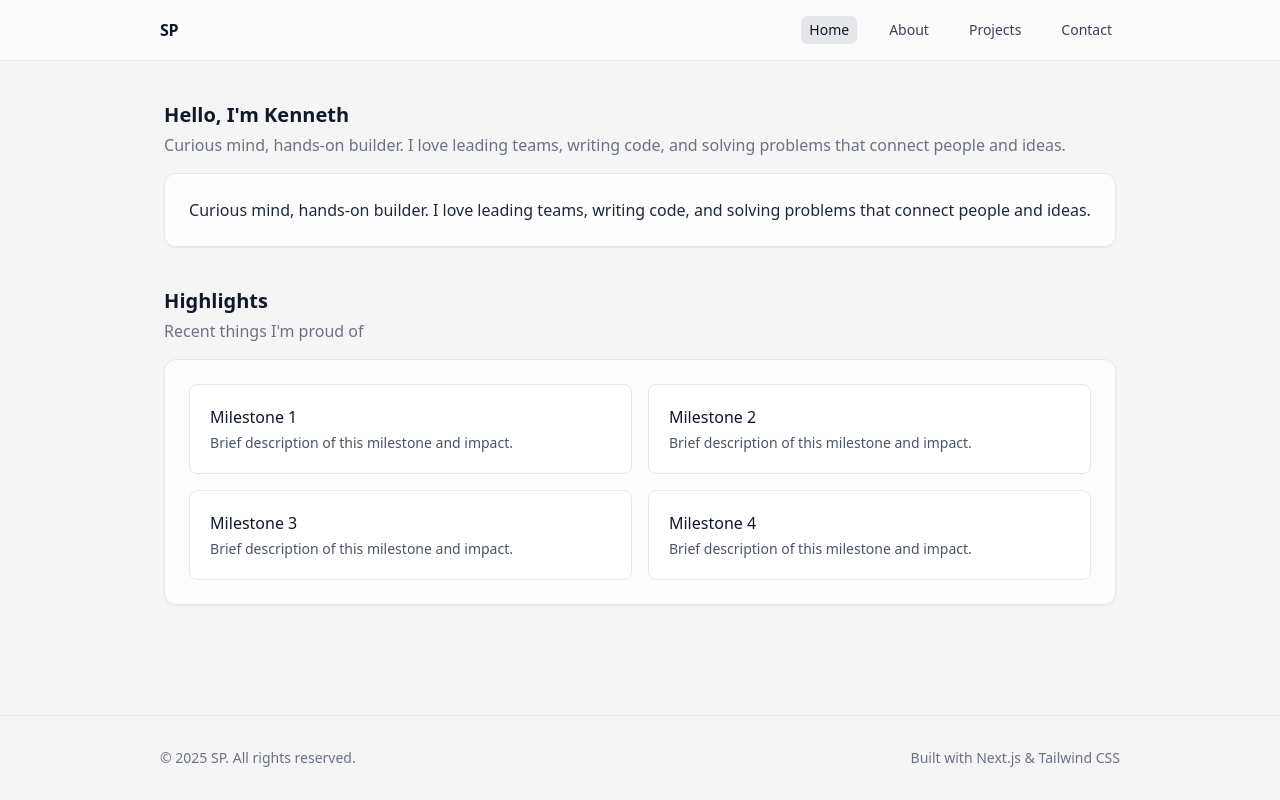
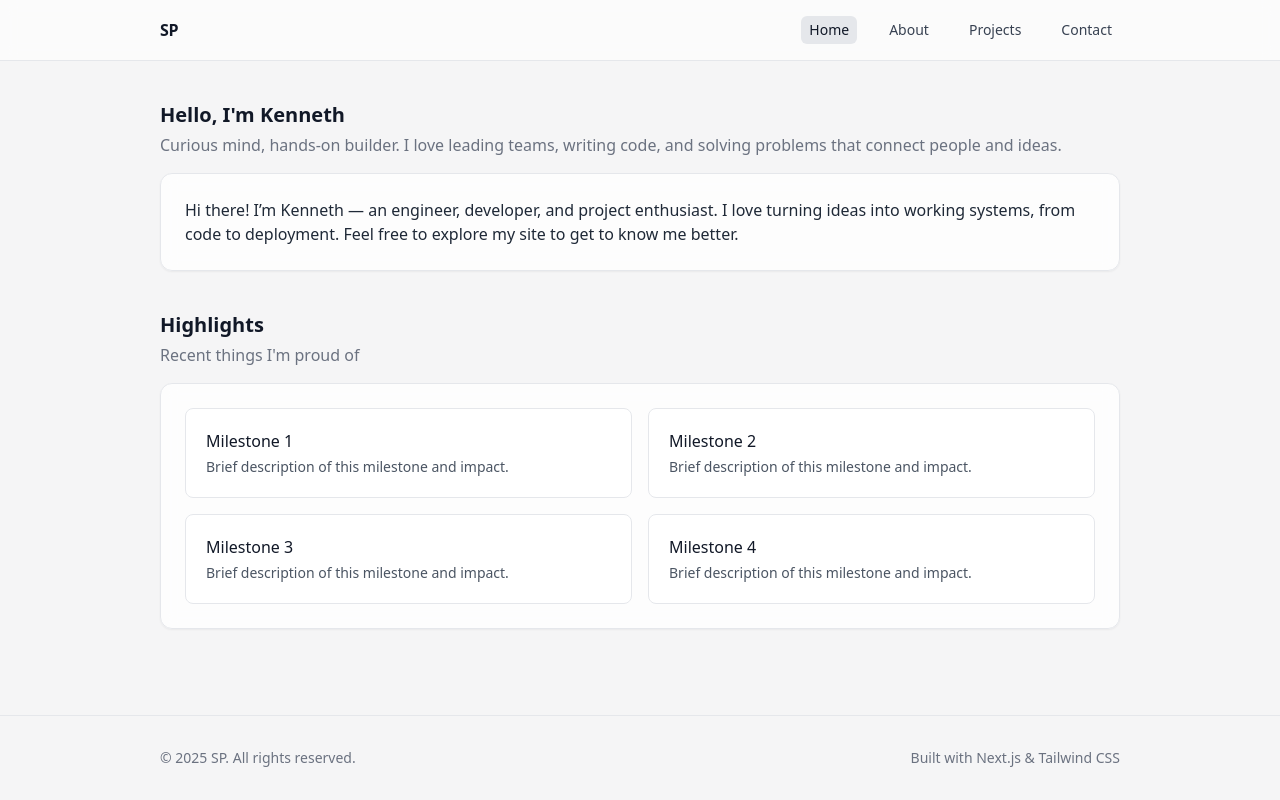
Before and after one commit to duuubu821/sp-website, a Next.js app: page / in a window 1280 px wide. Built offline with nearby package versions, Linux system fonts and the light colour scheme.

Commit message:
Initial edits to website

```diff
--- a/src/app/page.tsx
+++ b/src/app/page.tsx
@@ -6,7 +6,9 @@ export default function HomePage() {
       <Section title="Hello, I'm Kenneth" subtitle="Curious mind, hands-on builder. I love leading teams, writing code, and solving problems that connect people and ideas.">
         <div className="prose max-w-none">
           <p>
-            Curious mind, hands-on builder. I love leading teams, writing code, and solving problems that connect people and ideas.
+          Hi there! I’m Kenneth — an engineer, developer, and project enthusiast. I love
+          turning ideas into working systems, from code to deployment. Feel free to explore my site to get to
+          know me better.
           </p>
         </div>
       </Section>
```
